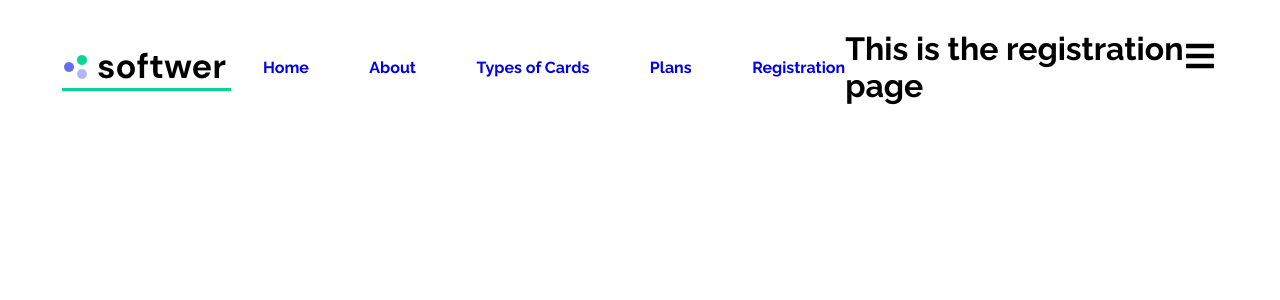
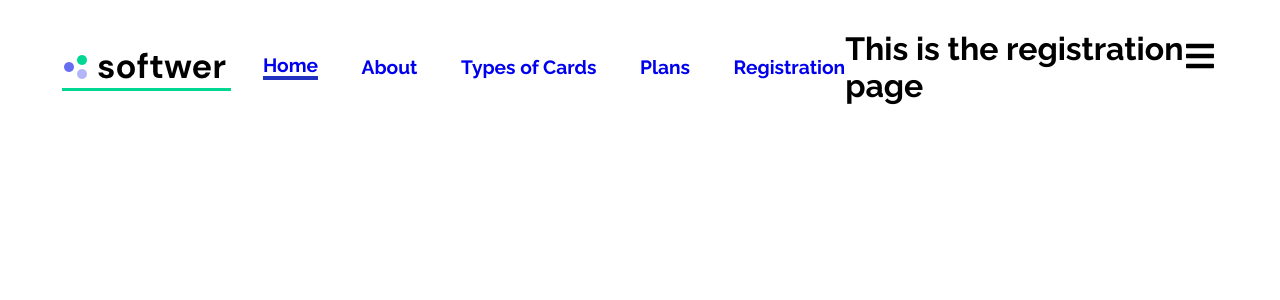
Before and after one commit to Trend20/Softwer, a React (Create React App) app: page /registration in a window 1280 px wide. Shown: the top 300 px of the page. Built offline with nearby package versions, Linux system fonts and the light colour scheme.

Commit message:
adding components absolute path

```diff
--- a/src/components/Navbar/Navbar.css
+++ b/src/components/Navbar/Navbar.css
@@ -40,8 +40,12 @@ nav ul{
 nav ul li{
     display: flex;
     text-decoration: none;
+    font-size: 1.2rem;
 }
 
+nav ul li.active{
+    border-bottom: 4px solid #2131c0;
+}
 Link{
     cursor: pointer;
     text-decoration: none;
--- a/src/components/Navbar/Navbar.js
+++ b/src/components/Navbar/Navbar.js
@@ -25,7 +25,7 @@ function Navbar() {
                 </Link>
                 <nav>
                     <ul>
-                        <li>
+                        <li className="active">
                             <Link to="/"
                             style={{ fontWeight: '700',
                             textDecoration: 'none',
```
Also changed, not shown: 1 other file (tests, documents, lock files or other folders).
